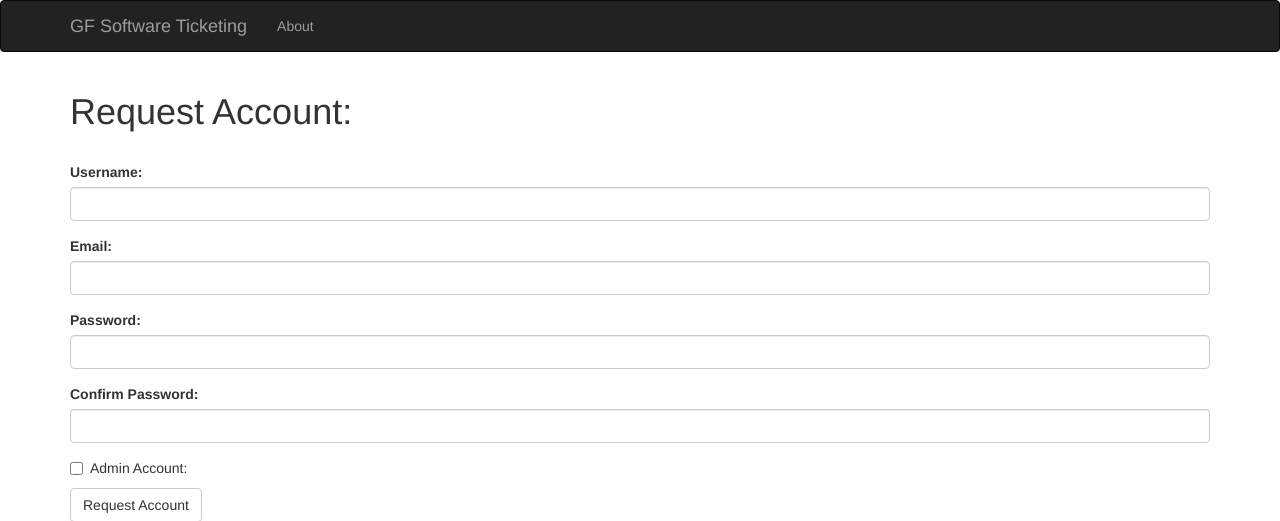
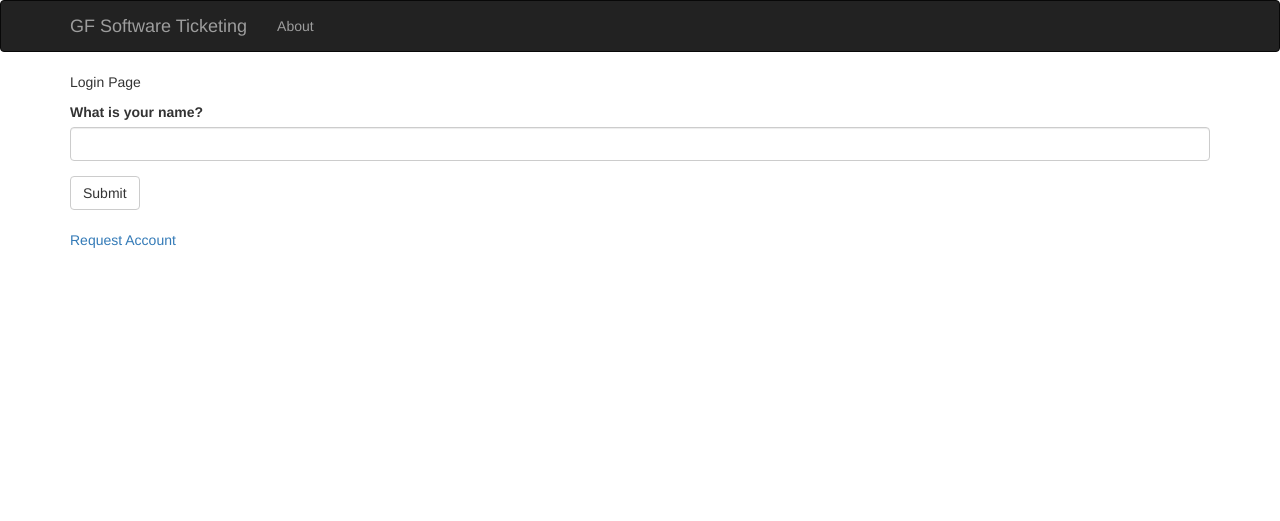
Before and after one commit to Minimonks/GF_Assignment_Project, a Flask app: page / in a window 1280 px wide. Shown: the top 521 px of the page. Run offline with Flask 3, Linux system fonts and the light colour scheme; some libraries are stand-ins or nearby versions.

Commit message:
Clean up

```diff
--- a/app/main/routes.py
+++ b/app/main/routes.py
@@ -5,6 +5,7 @@ from.forms import LoginForm, RequestAccountForm
 
 main = Blueprint('main',__name__)
 
+@main.route('/', methods=['GET', 'POST'])
 @main.route('/login', methods=['GET', 'POST'])
 def login():
     form = LoginForm()
@@ -21,7 +22,6 @@ def home():
 def about():
     return render_template("about.html")
 
-@main.route('/', methods=['GET', 'POST'])
 @main.route("/RequestAccount/")
 def reqAccount():
     form = RequestAccountForm()
--- a/app/templates/login.html
+++ b/app/templates/login.html
@@ -8,4 +8,6 @@ GF Software Ticketing | Login
 {% block page_content %}
 <p>Login Page</p>
 {{ wtf.quick_form(form) }}
+<br>
+<a href="{{ url_for('main.reqAccount') }}" class="navbar-item">Request Account</a>
 {% endblock %}
```
